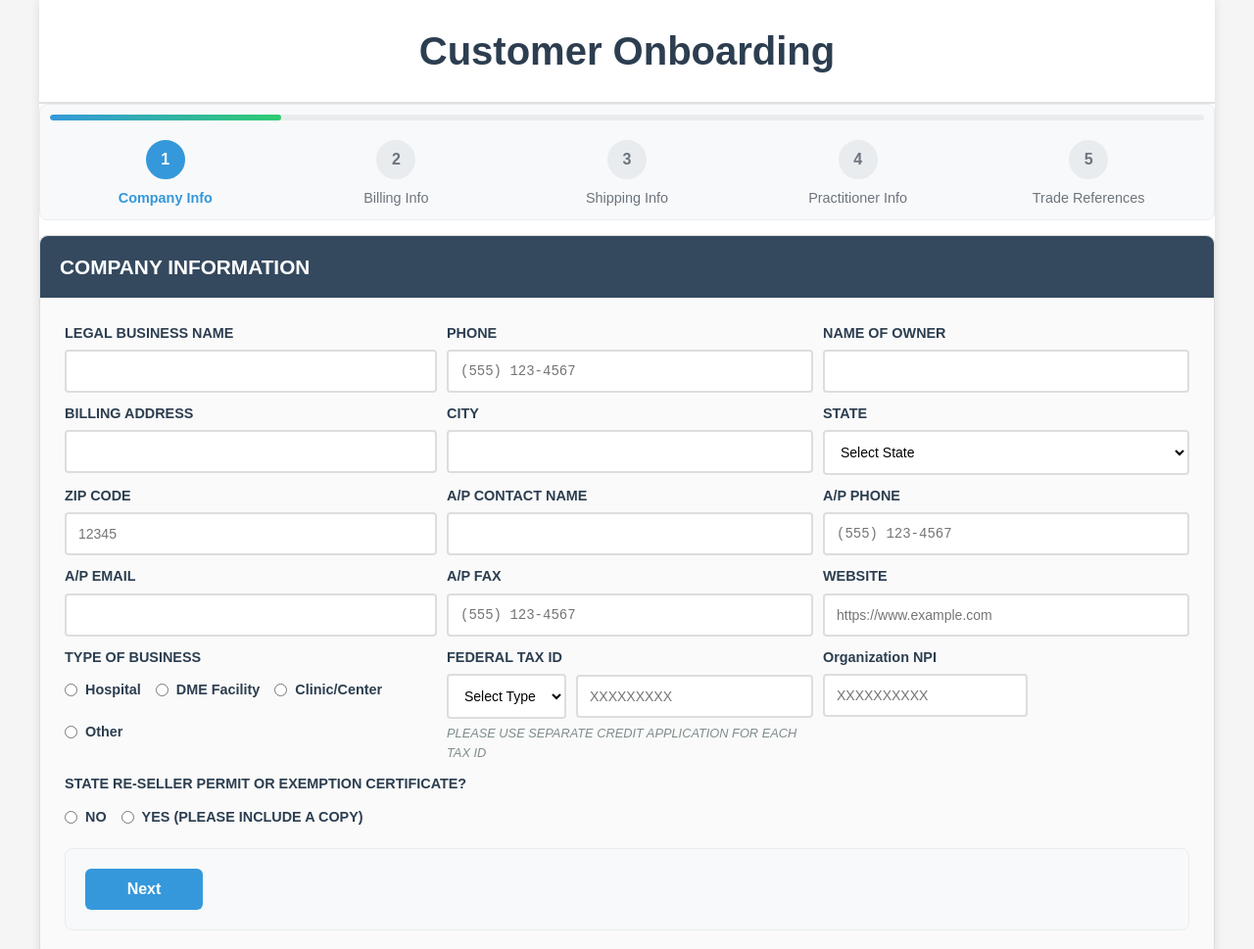
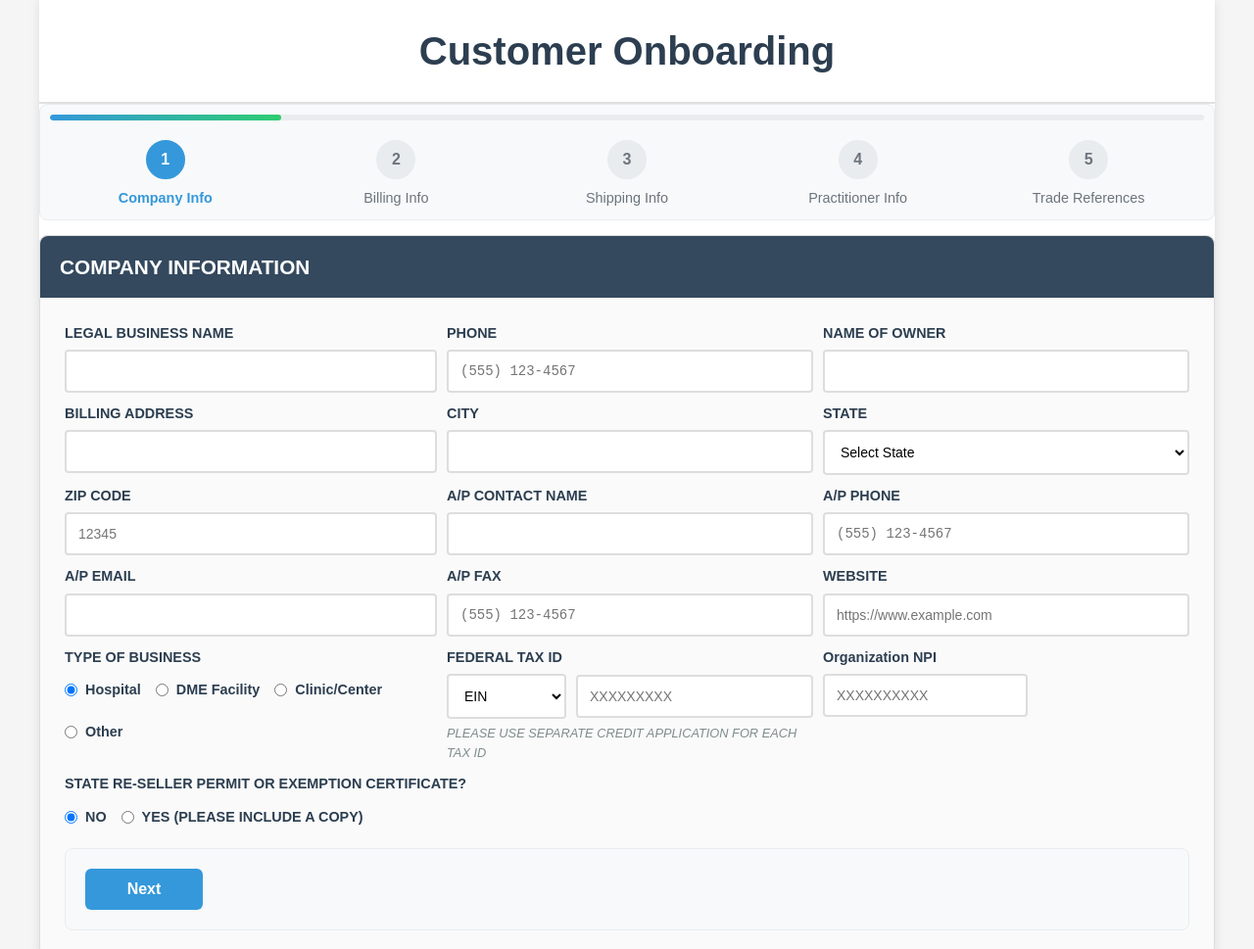
Before and after one commit to niharvnalashaa/CustomerOnboarding, a website: page index.html in a window 1280 px wide. Shown: the top 969 px of the page at 98% size. Drawn offline with Linux system fonts and the light colour scheme.

Commit message:
Update index.html

```diff
--- a/index.html
+++ b/index.html
@@ -149,7 +149,7 @@
                         <label>TYPE OF BUSINESS</label>
                         <div class="radio-group">
                             <label class="radio-label">
-                                <input type="radio" name="businessType" value="hospital" required>
+                                <input type="radio" name="businessType" value="hospital" required checked>
                                 <span>Hospital</span>
                             </label>
                             <label class="radio-label">
@@ -171,7 +171,7 @@
                         <div class="tax-id-container">
                             <select id="taxIdType" name="taxIdType" required>
                                 <option value="">Select Type</option>
-                                <option value="EIN">EIN</option>
+                                <option value="EIN" selected>EIN</option>
                                 <option value="SSN">SSN</option>
                             </select>
                             <input type="text" id="federalTaxId" name="federalTaxId" placeholder="XXXXXXXXX" required>
@@ -181,7 +181,7 @@
                     <div class="form-group" fullwidth>
                         <label for="OrganizationNPI">Organization NPI</label>
                         <div class="npi-container">
-                            <input type="text" id="OrgNPI" name="OrganizationNPI" placeholder="XXXXXXXXXX">
+                            <input type="text" id="OrgNPI" name="OrganizationNPI" required placeholder="XXXXXXXXXX">
                         </div>
                     </div>
                     <div id="dmeFields" class="conditional-fields full-width" style="display: none;">
@@ -250,7 +250,7 @@
                         <label>STATE RE-SELLER PERMIT OR EXEMPTION CERTIFICATE?</label>
                         <div class="radio-group">
                             <label class="radio-label">
-                                <input type="radio" name="resellerPermit" value="no" required>
+                                <input type="radio" name="resellerPermit" value="no" required checked>
                                 <span>NO</span>
                             </label>
                             <label class="radio-label">
@@ -284,7 +284,7 @@
                         <label>PO NUMBER REQUIRED WITH INVOICES?</label>
                         <div class="radio-group">
                             <label class="radio-label">
-                                <input type="radio" name="poRequired" value="no" required>
+                                <input type="radio" name="poRequired" value="no" required checked>
                                 <span>NO</span>
                             </label>
                             <label class="radio-label">
@@ -301,7 +301,7 @@
                         <label>PREFERRED INVOICE MAILING METHOD</label>
                         <div class="radio-group">
                             <label class="radio-label">
-                                <input type="radio" name="mailingMethod" value="email" required>
+                                <input type="radio" name="mailingMethod" value="email" required checked>
                                 <span>EMAIL</span>
                             </label>
                             <label class="radio-label">
@@ -314,7 +314,7 @@
                         <label>PAY ALL INVOICES WITH CREDIT CARD?</label>
                         <div class="radio-group">
                             <label class="radio-label">
-                                <input type="radio" name="payWithCard" value="no" required>
+                                <input type="radio" name="payWithCard" value="no" required checked>
                                 <span>NO</span>
                             </label>
                             <label class="radio-label">
@@ -409,7 +409,7 @@
                         <label>SHIPPING METHOD</label>
                         <div class="radio-group">
                             <label class="radio-label">
-                                <input type="radio" name="shippingMethod" value="upsGround">
+                                <input type="radio" name="shippingMethod" value="upsGround" checked>
                                 <span>UPS GROUND</span>
                             </label>
                             <label class="radio-label">
@@ -438,7 +438,7 @@
                         <label>SHIPPING BILL-TO</label>
                         <div class="radio-group">
                             <label class="radio-label">
-                                <input type="radio" name="shippingBillTo" value="yourAccount">
+                                <input type="radio" name="shippingBillTo" value="yourAccount" checked>
                                 <span>YOUR ACCOUNT?</span>
                             </label>
                             <label class="radio-label">
@@ -457,7 +457,7 @@
                         <label>SHIPPING CONSOLIDATION METHOD</label>
                         <div class="radio-group">
                             <label class="radio-label">
-                                <input type="radio" name="consolidationMethod" value="daily">
+                                <input type="radio" name="consolidationMethod" value="daily" checked>
                                 <span>DAILY</span>
                             </label>
                             <label class="radio-label">
```
